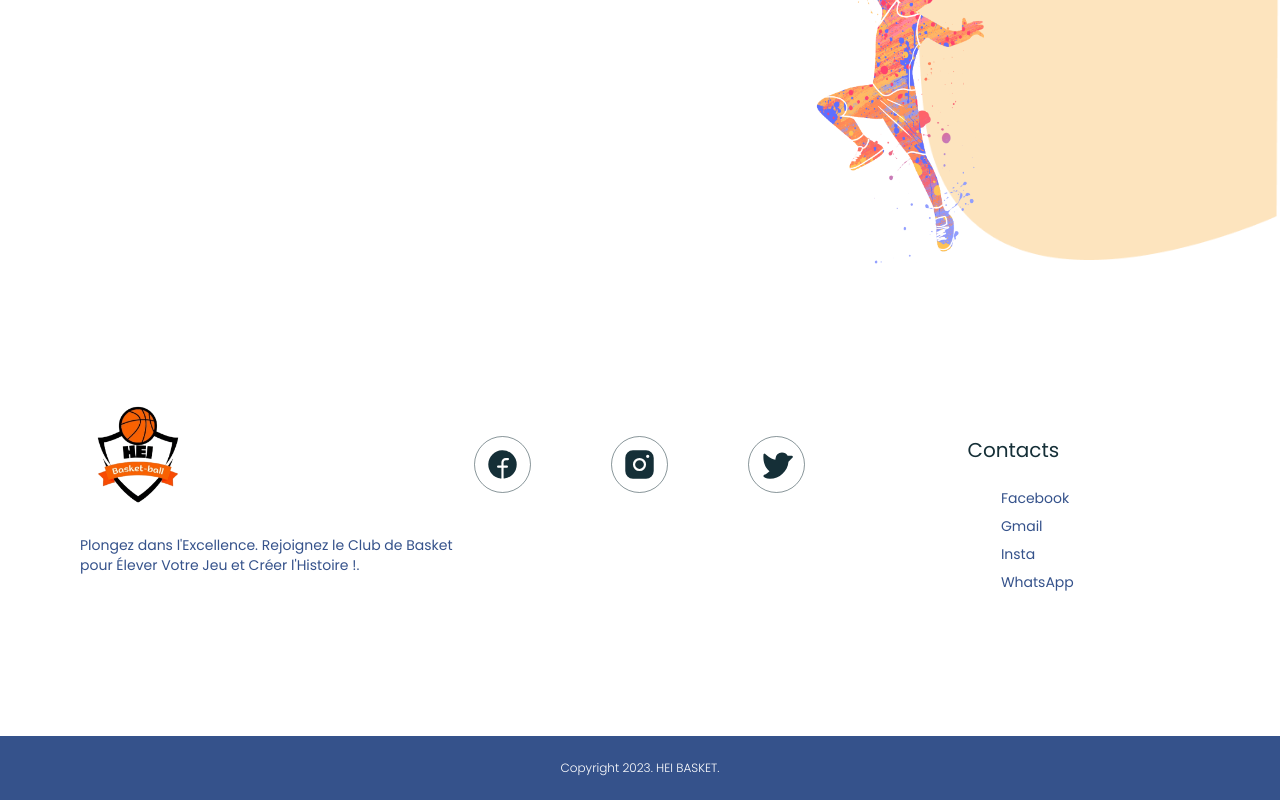
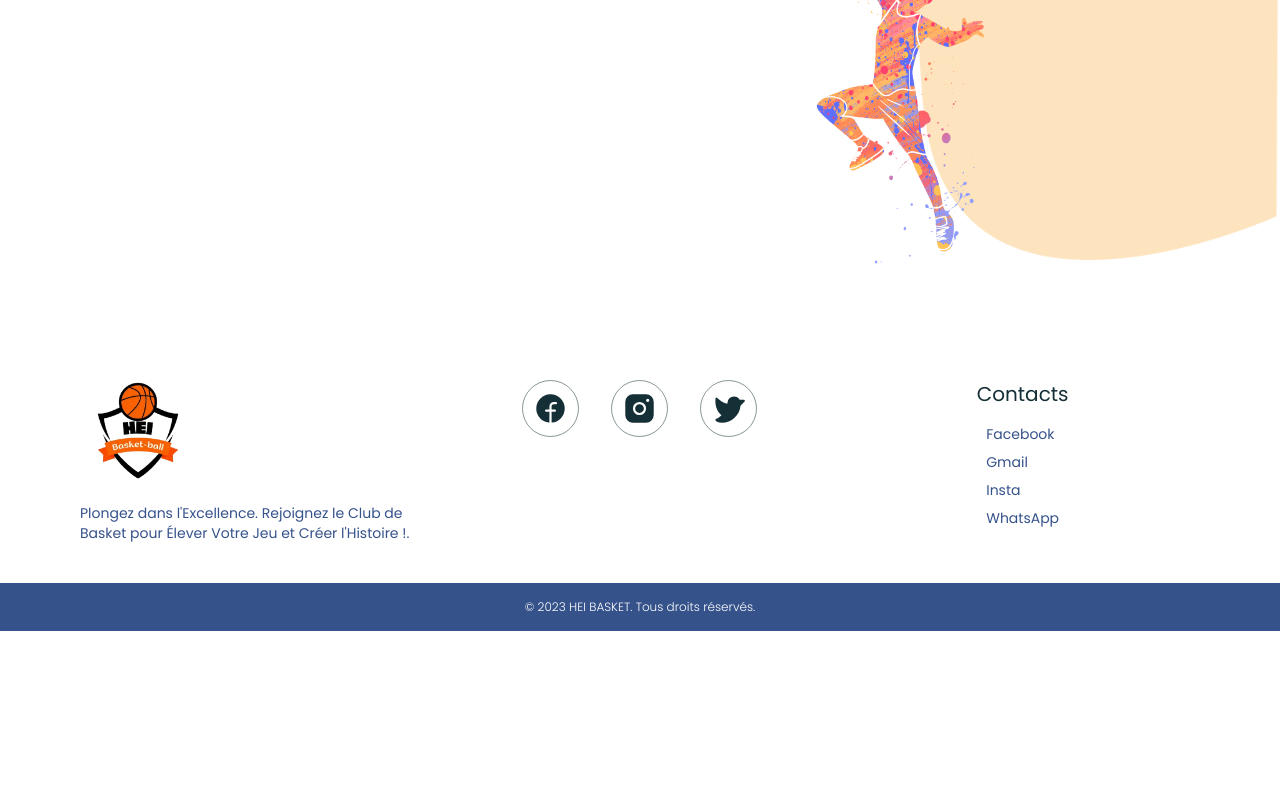
Before and after one commit to Mitsanta12/HEI_BASKET, a React (Vite) app: page /leaders in a window 1280 px wide. Shown: the part 460-1260 px from the top of the page. After the commit the page ends 1131 px from the top, so only its background shows below. Built offline with nearby package versions, Linux system fonts and the light colour scheme.

Commit message:
fix: beaucoup de bugs

```diff
--- a/src/App.tsx
+++ b/src/App.tsx
@@ -9,6 +9,7 @@ import NavBar from "./components/organs/NavBar"
 import Home from "./components/pages/Home";
 import Photos from "./components/pages/Tophos";
 import Leaders from "./components/pages/Leaders";
+import Contacts from "./components/pages/Contacts";
 import { useEffect } from "react";
 import Footer from "./components/organs/Footer";
 
@@ -27,6 +28,7 @@ function App() {
         <Route path="/" element={<Home />} />
         <Route path="/photos" element={<Photos />} />
         <Route path="/leaders" element={<Leaders />} />
+        <Route path="/contacts" element={<Contacts />} />
       </Routes>
       <Footer />
     </div>
--- a/src/components/organs/Footer.tsx
+++ b/src/components/organs/Footer.tsx
@@ -12,21 +12,27 @@ import {
 
 const Footer = () => {
   return (
-    <footer className="w-full flex flex-col bg-white gap-20">
-      <section className="w-full h-auto grid lg:grid-cols-3 md:grid-cols-3 lg:px-20 md:px-12 px-6 py-16 gap-7 md:gap-4 lg:gap-0">
-        <div className="flex flex-col items-start gap-6">
-          <Image className="w-28" image={logo} alt="Logo" as="a" href="/" />
-          <Text className="text-sm text-color4" as="p">
+    <footer className="w-full flex flex-col bg-white gap-10 py-10">
+      <section className="w-full h-auto grid lg:grid-cols-3 md:grid-cols-3 sm:grid-cols-1 lg:px-20 md:px-12 px-6 gap-7">
+       {/* Logo et description */}
+        <div className="flex flex-col items-center md:items-start gap-4">
+          <a href="/">
+            <Image className="w-28" image={logo} alt="Logo HEI Basket" />
+          </a>
+          <Text className="text-sm text-color4 text-center md:text-left">
             {FooterTexts.underLogoText}
           </Text>
         </div>
 
-        <div className="flex flex-col lg:items-center w-full md:mt-8 gap-12">
-          <ul className="w-full flex items-center lg:justify-center gap-20">
+
+        {/* Icônes de réseaux sociaux */}
+        <div className="flex flex-col items-center w-full gap-6">
+          <ul className="flex items-center justify-center gap-8">
             <List>
               <Link
                 to={`/`}
-                className="text-color3 border-[1px] border-color3/50 p-2.5 flex rounded-full transition-all duration-300 ease-in hover:bg-gradient-to-tr from-color1 to-color2 hover:text-white"
+                aria-label="Facebook"
+                className="text-color3 border border-color3/50 p-2.5 flex rounded-full transition-all duration-300 hover:bg-gradient-to-tr from-color1 to-color2 hover:text-white"
               >
                 <FacebookLogo size={35} color="currentColor" weight="fill" />
               </Link>
@@ -34,7 +40,8 @@ const Footer = () => {
             <List>
               <Link
                 to={`/`}
-                className="text-color3 border-[1px] border-color3/50 p-2.5 flex rounded-full transition-all duration-300 ease-in hover:bg-gradient-to-tr from-color1 to-color2 hover:text-white"
+                aria-label="Instagram"
+                className="text-color3 border border-color3/50 p-2.5 flex rounded-full transition-all duration-300 hover:bg-gradient-to-tr from-color1 to-color2 hover:text-white"
               >
                 <InstagramLogo size={35} color="currentColor" weight="fill" />
               </Link>
@@ -42,7 +49,8 @@ const Footer = () => {
             <List>
               <Link
                 to={`/`}
-                className="text-color3 border-[1px] border-color3/50 p-2.5 flex rounded-full transition-all duration-300 ease-in hover:bg-gradient-to-tr from-color1 to-color2 hover:text-white"
+                aria-label="Twitter"
+                className="text-color3 border border-color3/50 p-2.5 flex rounded-full transition-all duration-300 hover:bg-gradient-to-tr from-color1 to-color2 hover:text-white"
               >
                 <TwitterLogo size={35} color="currentColor" weight="fill" />
               </Link>
@@ -50,11 +58,12 @@ const Footer = () => {
           </ul>
         </div>
 
-        <div className="flex flex-col md:items-center gap-6 md:mt-8">
-          <Text className="text-xl text-color3" as="h2">
+        {/* Contacts */}
+        <div className="flex flex-col items-center gap-4">
+          <Text className="text-xl text-color3">
             {FooterTexts.contacts.caption}
           </Text>
-          <ul className="flex flex-col md:ml-12 gap-2">
+          <ul className="flex flex-col gap-2">
             {FooterTexts.contacts.links.map((link, index) => (
               <List key={index} className="text-sm">
                 <Link
@@ -68,8 +77,10 @@ const Footer = () => {
           </ul>
         </div>
       </section>
-      <Text className="text-center bg-color4 text-white text-xs py-6 font-light">
-        Copyright 2023. HEI BASKET.
+
+      {/* Copyright */}
+      <Text className="text-center bg-color4 text-white text-xs py-4 font-light">
+        &copy; 2023 HEI BASKET. Tous droits réservés.
       </Text>
     </footer>
   );
--- a/src/components/organs/Galleries.tsx
+++ b/src/components/organs/Galleries.tsx
@@ -35,7 +35,7 @@ const ClubPhoto = () => {
       </Text>
 
       {/* Photos */}
-      <div className="grid grid-cols-3 gap-4 mt-4">
+      <div className="grid grid-cols-1 sm:grid-cols-2 lg:grid-cols-3 gap-4 mt-4 w-full">
         {limitedCards.map((card, index) => (
           <div key={index} className="md:px-6 px-3">
             <Card
@@ -43,7 +43,7 @@ const ClubPhoto = () => {
               imageAlt={card.action}
               imageSrc={renderCities(index)}
               imageWrapperClass="w-full h-[250px] overflow-hidden"
-              cover="group-hover:scale-125 transition date-500 ease"
+              cover="group-hover:scale-125 transition duration-500 ease"
               textWrapperClass="flex flex-col gap-4 w-full px-5 py-5"
             >
               <div className="flex justify-between">
@@ -70,7 +70,7 @@ const ClubPhoto = () => {
       </Text>
 
       <div className="flex justify-center mt-2">
-        <Link to="/photos" className="flex items-center  underline">
+        <Link to="/photos" className="flex items-center underline">
           Voir plus <CaretRight size={24} />
         </Link>
       </div>
--- a/src/components/organs/HeroSection.tsx
+++ b/src/components/organs/HeroSection.tsx
@@ -6,12 +6,11 @@ import { Devise } from "../particles/DataLists";
 import { Button } from "../atoms/Button";
 import { Fade, Slide } from "react-awesome-reveal";
 
-//https://www.pngegg.com/fr
 const HeroSection = () => {
   return (
     <section className="w-full lg:h-screen md:h-[550px] h-[830px] relative overflow-x-hidden flex justify-end">
       <Image
-        className="h-[60%] w-[80%] lg:h-[90vh] md:h-[50vh] lg:w-1/2 md:w-[55%]"
+        className="h-[60%] w-[80%] lg:h-[90vh] md:h-[50vh] lg:w-1/2 md:w-[55%] object-cover"
         image={bgImage}
         alt="Hero Background Vector"
       />
@@ -19,7 +18,7 @@ const HeroSection = () => {
         <div className="flex flex-col justify-center md:gap-6 gap-3 md:order-1 order-2">
           <Text
             as="h1"
-            className=" text-color3 lg:text-7xl md:text-5xl text-3xl font-medium"
+            className="text-color3 lg:text-7xl md:text-5xl text-3xl font-medium"
           >
             <Fade>{Devise.secondText}</Fade>
           </Text>
@@ -43,7 +42,7 @@ const HeroSection = () => {
             <Image
               image={Dunk}
               alt="Hero Image"
-              className=" lg:h-[85%] lg:w-[90%] md:h-[100%] md:w-full w-[90%] h-[50vh]"
+              className="lg:h-[85%] lg:w-[90%] md:h-[100%] md:w-full w-[90%] h-[50vh] object-contain"
             />
           </Slide>
         </div>
--- a/src/components/organs/Leader.tsx
+++ b/src/components/organs/Leader.tsx
@@ -19,6 +19,7 @@ const ClubLead = () => {
       sliderRef.current.slickNext();
     }
   };
+
   // function for previous button
   const previous = () => {
     if (sliderRef.current) {
@@ -58,7 +59,7 @@ const ClubLead = () => {
         <div className="w-full flex flex-col gap-6">
           <Text
             as="p"
-            className="lg:text-5xl md:text-3xl text-4xl text-color3 font-medium"
+            className="lg:text-5xl md:text-3xl text-2xl text-color3 font-medium"
           >
             {ClubLeader.firstText}
           </Text>
@@ -69,17 +70,17 @@ const ClubLead = () => {
             {ClubLeader.secondText}
           </Text>
         </div>
+
         {/* Testimonial Slides Container  */}
         <div className="w-full lg:h-[400px] flex justify-center gap-4 items-center">
-          <div className="lg:h-[250px] w-[90%]">
+          <div className="lg:h-[250px] w-full md:w-[90%]">
             <Slider
               ref={(slider) => (sliderRef.current = slider)}
               {...settings}
             >
               {ClubLeader.feedBacks.map((feedBack, index) => (
-                <div className="w-full">
+                <div className="w-full" key={index}>
                   <Card
-                    key={index}
                     cardClass="bg-white shadow border-[1px] border-color3/10 relative rounded-xl p-4 lg:h-[200px] h-[260px] lg:mb-4 w-full flex gap-4 justify-start"
                     imageAlt={feedBack.person}
                     imageSrc={renderProfileImg(index)}
@@ -109,7 +110,7 @@ const ClubLead = () => {
               ))}
             </Slider>
           </div>
-          {/* Controllers  */}
+          {/* Controllers */}
           <div className="flex flex-col gap-4 pb-5">
             <Button
               onClick={previous}
--- a/src/components/pages/Leaders.tsx
+++ b/src/components/pages/Leaders.tsx
@@ -43,6 +43,8 @@ const Lead = () => {
               />
             </Slide>
           </div>
+
+
         </main>
       </section>
 
--- a/src/components/particles/DataLists.tsx
+++ b/src/components/particles/DataLists.tsx
@@ -12,8 +12,8 @@ export const NavLinks = [
     url: "/leaders",
   },
   {
-    name: "contact",
-    url: "/#",
+    name: "Contacts",
+    url: "/contacts",
   },
 ];
 
@@ -23,6 +23,7 @@ export const Devise = {
   thirdText:
     "Rejoignez le Club de Basket pour Élever Votre Jeu et Créer l'Histoire !",
   fourthText: "Tous les leaders du clubs ..........",
+  fiveText: "Contacte-nous .......",
   firstButton: "Rejoindre le Club",
 };
 
@@ -97,6 +98,30 @@ export const Photos = {
     },
     {
       action: "...",
+      date: "../../2024",
+    },
+    {
+      action: "...",
+      date: "../../2024",
+    },
+    {
+      action: "...",
+      date: "../../2024",
+    },
+    {
+      action: "...",
+      date: "../../2023",
+    },
+    {
+      action: "...",
+      date: "../../2024",
+    },
+    {
+      action: "...",
+      date: "../../2024",
+    },
+    {
+      action: "ISPM",
       date: "../../2024",
     },
     {
```
Also changed, not shown: src/components/pages/Tophos.tsx (+24 -6 lines), 1 other file (tests, documents, lock files or other folders).
